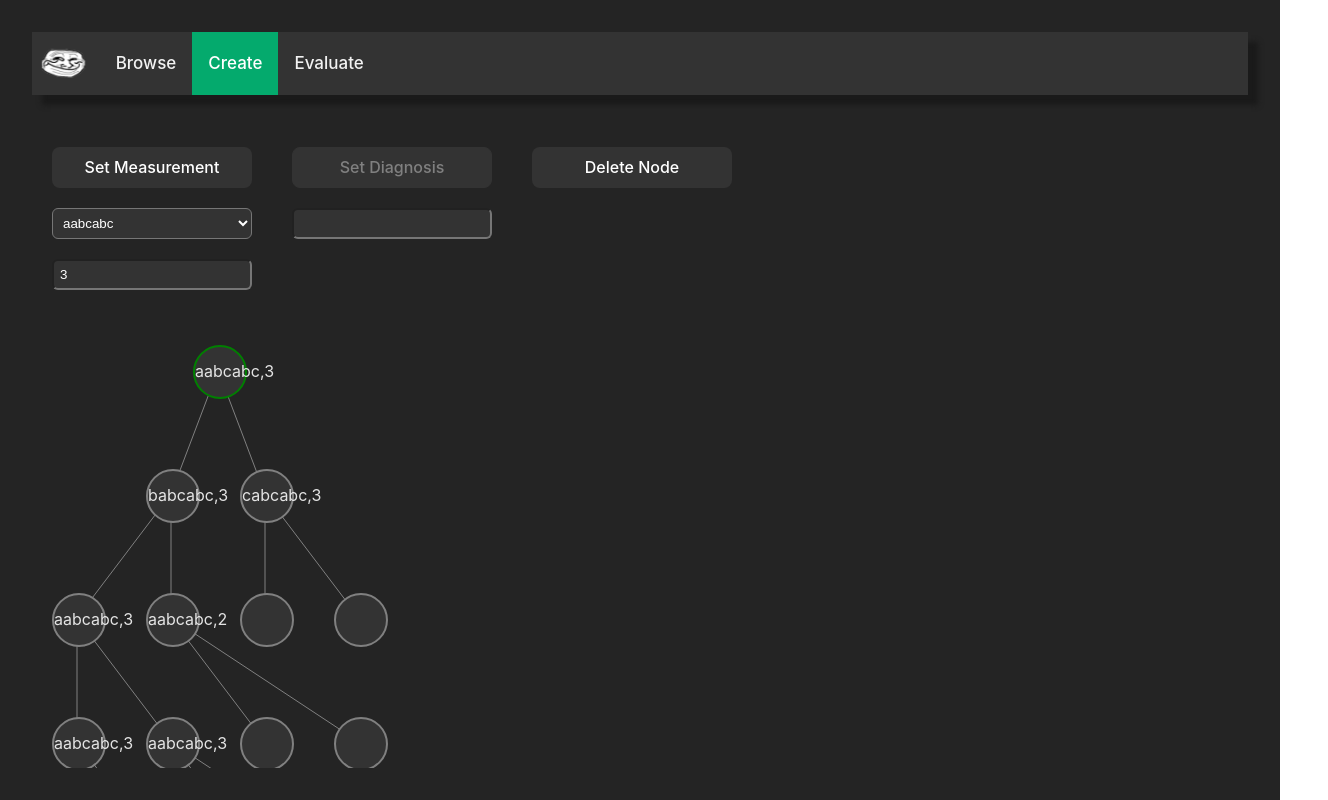
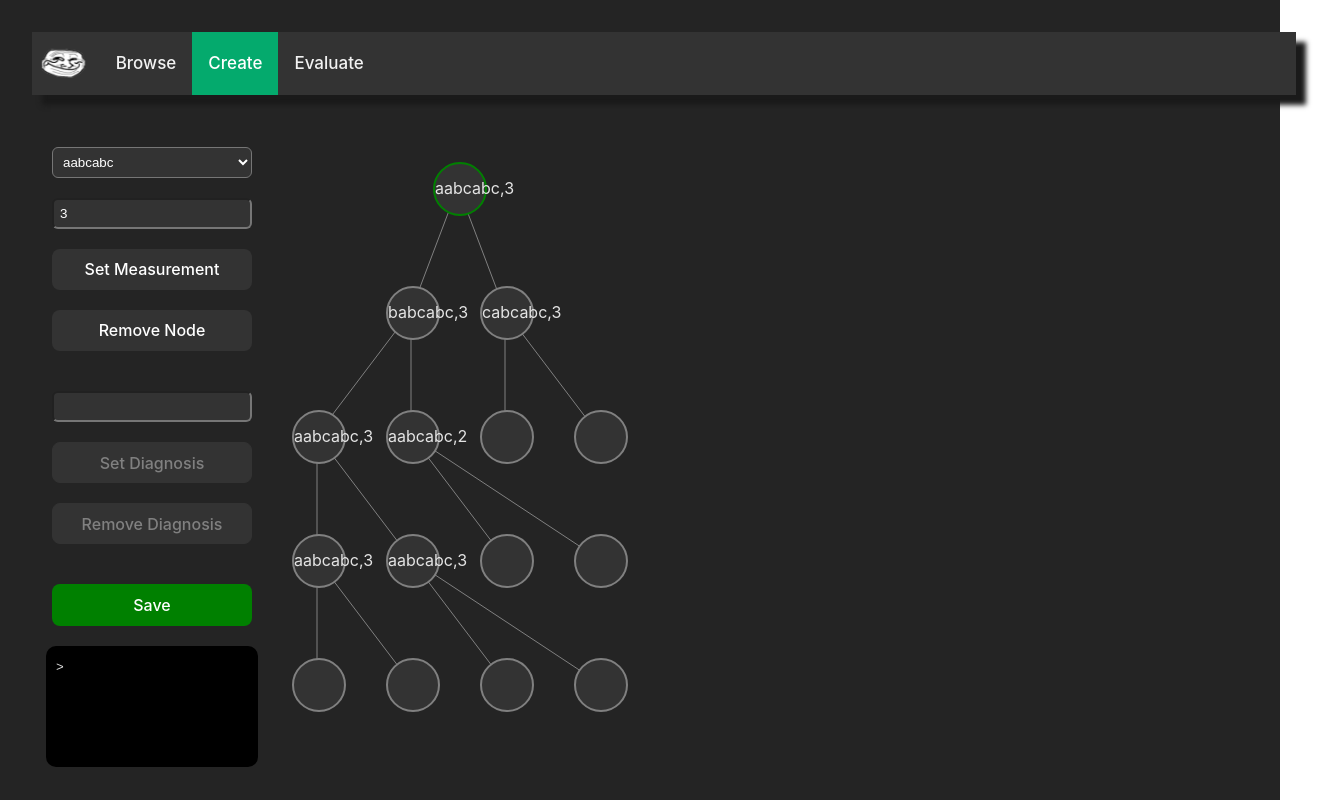
Before and after one commit to uoh-dev/decision-trees, a React (Vite) app in the folder frontend/: page / in a window 1280 px wide. Both pictures are taken after a click on the link "Create". Shown: the whole page, 1328 px wide, since content can reach past the window. Built offline with nearby package versions, Linux system fonts and the light colour scheme.

Commit message:
feat: tree construction logging

```diff
--- a/frontend/src/App.css
+++ b/frontend/src/App.css
@@ -98,8 +98,8 @@
 }
 
 .tree-window {
-  width: 100%;
-  height: 100%;
+  width: 80vw;
+  height: 80vh;
   overflow: hidden;
   position: relative;
   user-select: none;
@@ -157,6 +157,7 @@ select.node-action-elem {
   background-color: #333;
   border-radius: 6px;
   padding: 6px;
+  width: 200px;
 }
 
 input.node-action-elem {
@@ -164,4 +165,17 @@ input.node-action-elem {
   background-color: #333;
   border-radius: 6px;
   padding: 6px;
+  width: 184px;
 }
+
+.console {
+  background-color: black;
+  width: 80%;
+  margin: auto;
+  height: 30%;
+  border-radius: 10px;
+  padding: 10px;
+  text-align: start;
+  overflow: scroll;
+  font-family: monospace;
+}
--- a/frontend/src/NodeAction.tsx
+++ b/frontend/src/NodeAction.tsx
@@ -1,12 +1,13 @@
-import { useEffect, useState } from "react";
-import { Leaf, NodeType, TreeType } from "./Tree";
+import { useRef, useState } from "react";
+import { TreeType } from "./Tree";
 
 function setMeasurement(node: TreeType, updateState: () => void, measurement: string, threshold: number) {
     if (node.type === "leaf") {
         const diagnosis = node.diagnosis;
-        delete (node as any).diagnosis;
-        (node as any).type = "tree";
-        const nNode = node as unknown as NodeType;
+        /* eslint-disable-next-line */
+        const nNode = node as any;
+        delete nNode.diagnosis;
+        nNode.type = "tree";
         nNode.measurement = measurement;
         nNode.threshold = threshold;
         nNode.left = { type: "leaf", diagnosis };
@@ -25,45 +26,47 @@ function setDiagnosis(node: TreeType, updateState: () => void, diagnosis: string
     updateState();
 }
 
-function deleteNode(node: TreeType, updateState: () => void) {
+function removeNode(node: TreeType, updateState: () => void) {
     if (node.type !== "tree") return;
-    delete (node as any).measurement;
-    delete (node as any).threshold;
-    delete (node as any).left;
-    delete (node as any).right;
-    (node as any).type = "leaf";
-    const nLeaf = node as unknown as Leaf;
+    /* eslint-disable-next-line */
+    const nLeaf = node as any;
+    delete nLeaf.measurement;
+    delete nLeaf.threshold;
+    delete nLeaf.left;
+    delete nLeaf.right;
     nLeaf.type = "leaf";
     nLeaf.diagnosis = null;
     updateState();
 }
 
 function NodeAction(props: { node: TreeType, updateState: () => void, measurements: string[], initialLog: string[] }) {
-    const [measurement, setMeasurementState] = useState(props.node.type === "tree" ? props.node.measurement : (props.measurements[0] ?? "abc"));
-    const [threshold, setThresholdState] = useState(props.node.type === "tree" ? props.node.threshold : 0.5);
-    const [diagnosis, setDiagnosisState] = useState(props.node.type === "leaf" ? props.node.diagnosis : null);
+    const measurementRef = useRef<HTMLSelectElement>(null);
+    const thresholdRef = useRef<HTMLInputElement>(null);
+    const diagnosisRef = useRef<HTMLInputElement>(null);
     const [log, setLog] = useState<string[]>(props.initialLog);
-    useEffect(() => {
-        console.log(measurement);
-        console.log(props.node);
-    });
     // TODO: default values for measurement/threshold/diagnosis should
     // update when switching to another node, to actually show that
     // node's current values.
-    return <div style={{ display: "flex" }}>
+    return <div style={{ display: "flex", flexDirection: "column" }}>
         <div className="node-action">
-            <button className="node-action-elem" onClick={() => setMeasurement(props.node, props.updateState, measurement, threshold)}>Set Measurement</button>
-            <select onChange={(e) => setMeasurementState(e.target.value)} value={measurement} className="node-action-elem" name="inpMeasurement" id="inpMeasurement">
+            <select ref={measurementRef} defaultValue={props.node.type === "tree" ? props.node.measurement : props.measurements[0]} className="node-action-elem" name="inpMeasurement" id="inpMeasurement">
                 {props.measurements.map((m) => <option key={m} value={m}>{m}</option>)}
             </select>
-            <input onChange={(e) => setThresholdState(parseFloat(e.target.value))} className="node-action-elem" type="number" value={threshold} />
+            <input ref={thresholdRef} className="node-action-elem" type="number" defaultValue={props.node.type === "tree" ? props.node.threshold : 0} />
+            <button className="node-action-elem" onClick={() => { setMeasurement(props.node, props.updateState, measurementRef.current!.value, thresholdRef.current!.valueAsNumber); setLog(log.concat([`[NODE SET] ${measurementRef.current!.value} at ${thresholdRef.current!.value}`])); }}>Set Measurement</button>
+            <button className="node-action-elem" disabled={props.node.type === "leaf" ? true : false} onClick={() => { removeNode(props.node!, props.updateState); setLog(log.concat([`[NODE REMOVED]`])); }}>Remove Node</button>
         </div>
         <div className="node-action">
-            <button className="node-action-elem" disabled={props.node.type === "tree" ? true : false} onClick={() => setDiagnosis(props.node, props.updateState, diagnosis)}>Set Diagnosis</button>
-            <input onChange={(e) => setDiagnosisState(e.target.value)} className="node-action-elem" type="text" value={diagnosis !== null ? diagnosis : ""} />
+            <input ref={diagnosisRef} className="node-action-elem" type="text" defaultValue={props.node.type === "leaf" && props.node.diagnosis !== null ? props.node.diagnosis : ""} />
+            <button className="node-action-elem" disabled={props.node.type === "tree" ? true : false} onClick={() => { setDiagnosis(props.node, props.updateState, diagnosisRef.current!.value); setLog(log.concat([`[DIAGNOSIS SET] ${diagnosisRef.current!.value ?? "none"}`])); }}>Set Diagnosis</button>
+            <button className="node-action-elem" disabled={props.node.type === "tree" || props.node.diagnosis === null ? true : false} onClick={() => { setDiagnosis(props.node, props.updateState, null); setLog(log.concat([`[DIAGNOSIS REMOVED]`])); }}>Remove Diagnosis</button>
         </div>
         <div className="node-action">
-            <button className="node-action-elem" onClick={() => deleteNode(props.node!, props.updateState)}>Delete Node</button>
+            <button className="node-action-elem" style={{ backgroundColor: "green" }}>Save</button>
+        </div>
+        <div className="node-action console">
+            {log.map((entry, l) => <text key={l}>{entry}</text>)}
+            <text>&gt;</text>
         </div>
     </div>
 }
--- a/frontend/src/Tree.tsx
+++ b/frontend/src/Tree.tsx
@@ -75,7 +75,7 @@ function Tree(props: { id: string, mode: "edit" | "view", initialTree: TreeType,
             if (node.right !== null) queue.push({ node: node.right, parent: i });
         });
     }
-    return <>
+    return <div style={{ display: "flex" }}>
         <NodeAction node={props.selected} updateState={() => setTree({ c: c + 1, tree })} measurements={props.measurements} initialLog={[]} />
         <div id={props.id + "-window"} className="tree-window">
             <canvas id={props.id + "-canvas"} className="tree-canvas" />
@@ -85,7 +85,7 @@ function Tree(props: { id: string, mode: "edit" | "view", initialTree: TreeType,
                 </div>)}
             </div>
         </div>
-    </>;
+    </div>;
 }
 
 export default Tree
```
